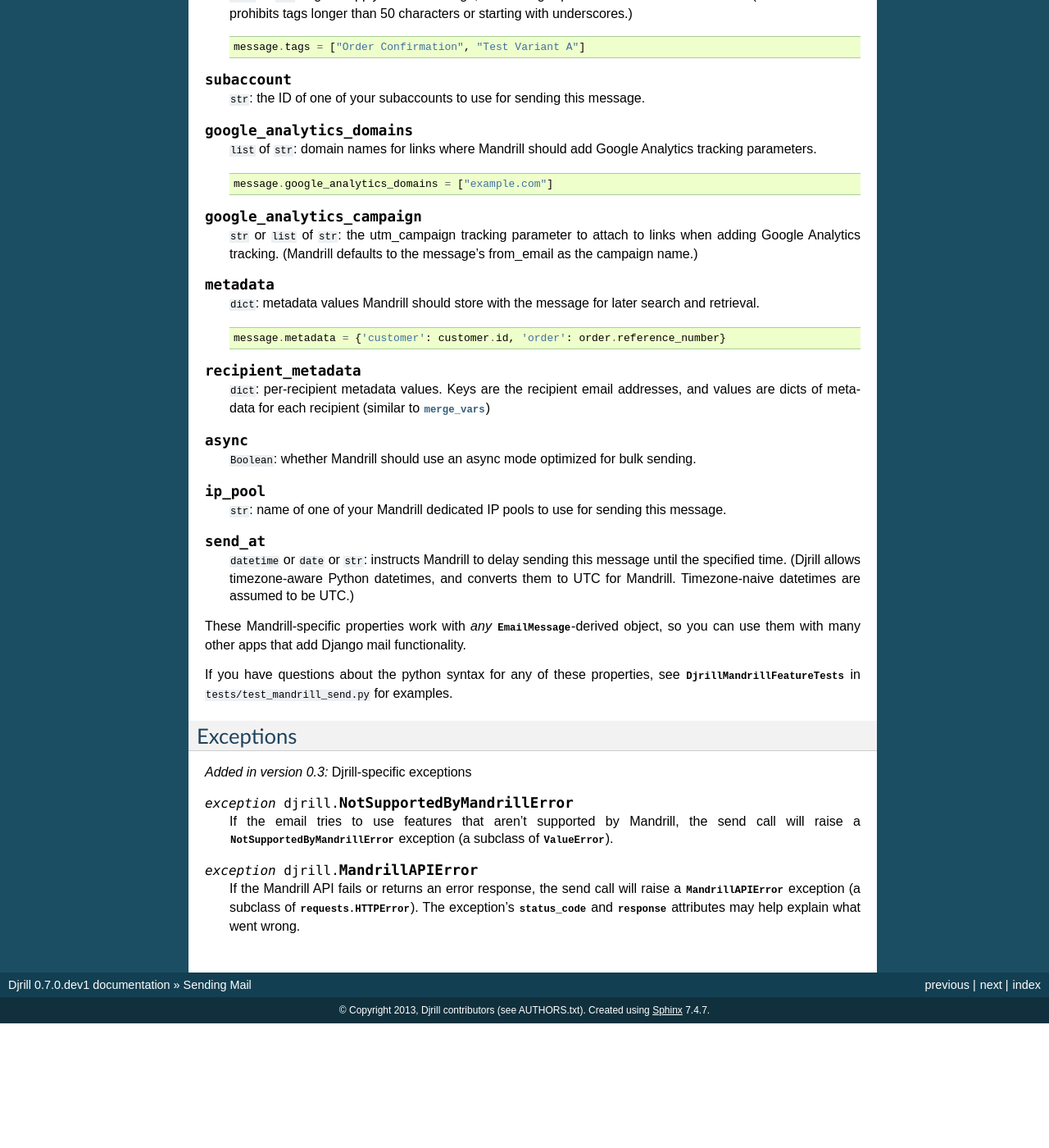
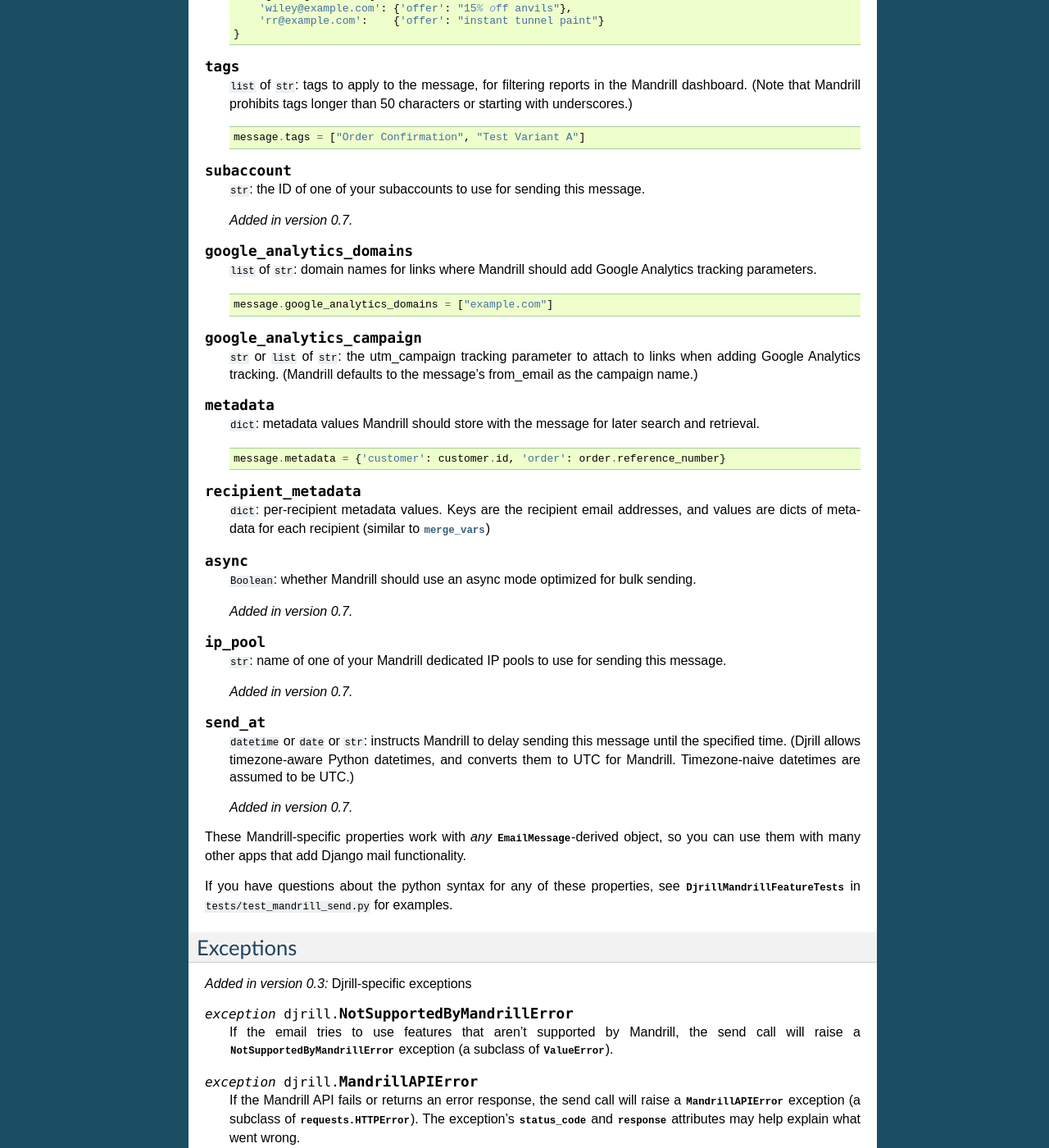
Before and after one commit to brack3t/Djrill, a Sphinx documentation site: the page built from docs/usage/sending_mail.rst, in a window 1280 px wide and 1400 px high, scrolled down 2933 px. Shown: the whole window at 82% size. Built offline with Sphinx 7.4.7, drawn with Linux system fonts in a browser that asks for light colours; before the commit the page ends 4181 px from its top, so only the background shows below that; some of the changed text lies outside the part shown.

Commit message:
Docs: note added in 0.7 for new send options.

```diff
--- a/docs/usage/sending_mail.rst
+++ b/docs/usage/sending_mail.rst
@@ -115,6 +115,8 @@
 
     ``Boolean``: whether Mandrill should send this message ahead of non-important ones.
 
+    .. versionadded:: 0.7
+
 .. attribute:: track_opens
 
     ``Boolean``: whether Mandrill should enable open-tracking for this message.
@@ -164,6 +166,8 @@
 
     ``Boolean``: set False on sensitive messages to instruct Mandrill not to log the content.
 
+    .. versionadded:: 0.7
+
 .. attribute:: tracking_domain
 
     ``str``: domain Mandrill should use to rewrite tracked links and host tracking pixels
@@ -179,6 +183,8 @@
 .. attribute:: return_path_domain
 
     ``str``: domain Mandrill should use for the message's return-path.
+
+    .. versionadded:: 0.7
 
 .. attribute:: global_merge_vars
 
@@ -208,6 +214,8 @@
 .. attribute:: subaccount
 
     ``str``: the ID of one of your subaccounts to use for sending this message.
+
+    .. versionadded:: 0.7
 
 .. attribute:: google_analytics_domains
 
@@ -239,15 +247,21 @@
 
     ``Boolean``: whether Mandrill should use an async mode optimized for bulk sending.
 
+    .. versionadded:: 0.7
+
 .. attribute:: ip_pool
 
     ``str``: name of one of your Mandrill dedicated IP pools to use for sending this message.
+
+    .. versionadded:: 0.7
 
 .. attribute:: send_at
 
     ``datetime`` or ``date`` or ``str``: instructs Mandrill to delay sending this message
     until the specified time. (Djrill allows timezone-aware Python datetimes, and converts them
     to UTC for Mandrill. Timezone-naive datetimes are assumed to be UTC.)
+
+    .. versionadded:: 0.7
 
 
 These Mandrill-specific properties work with *any*
```
